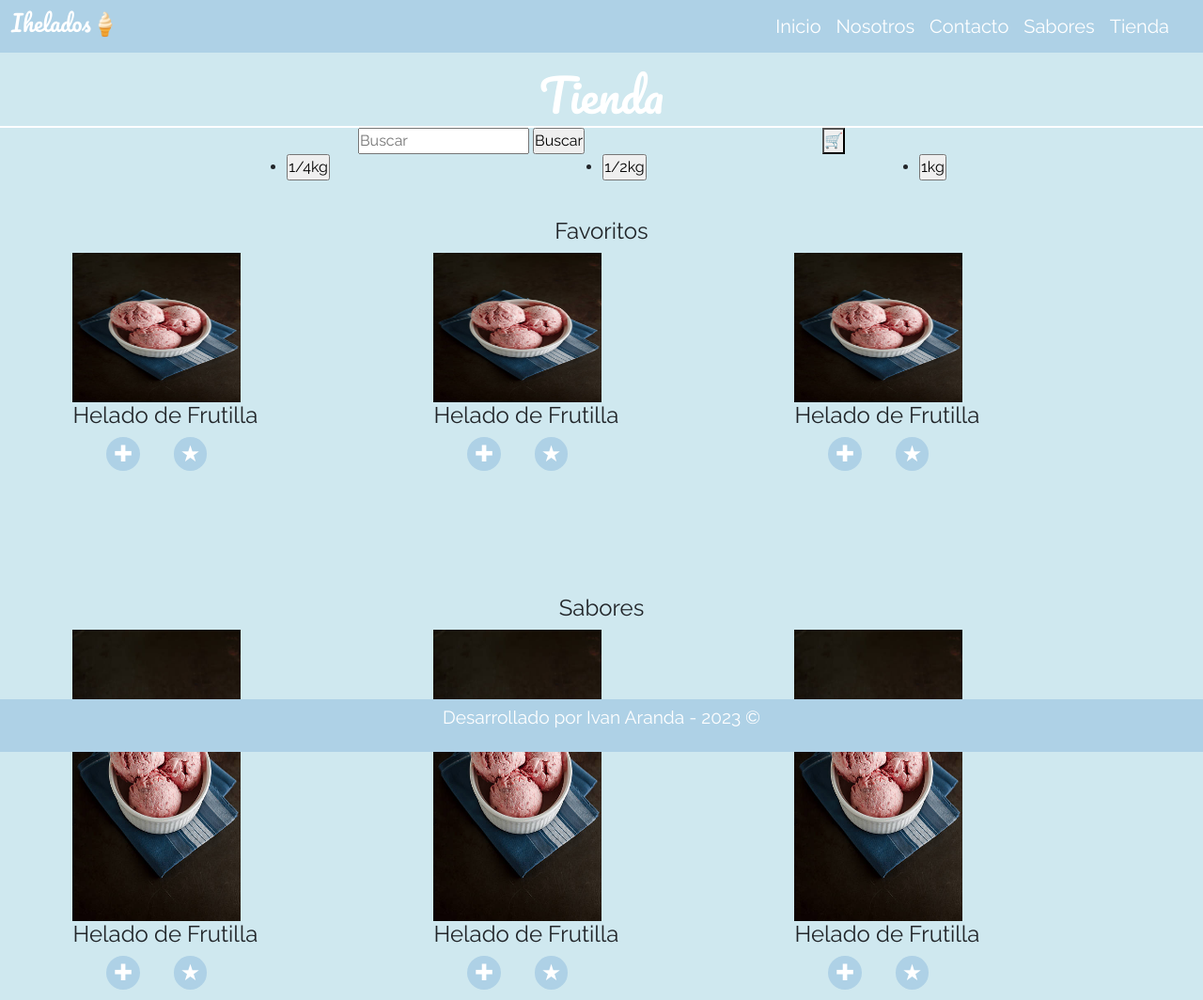
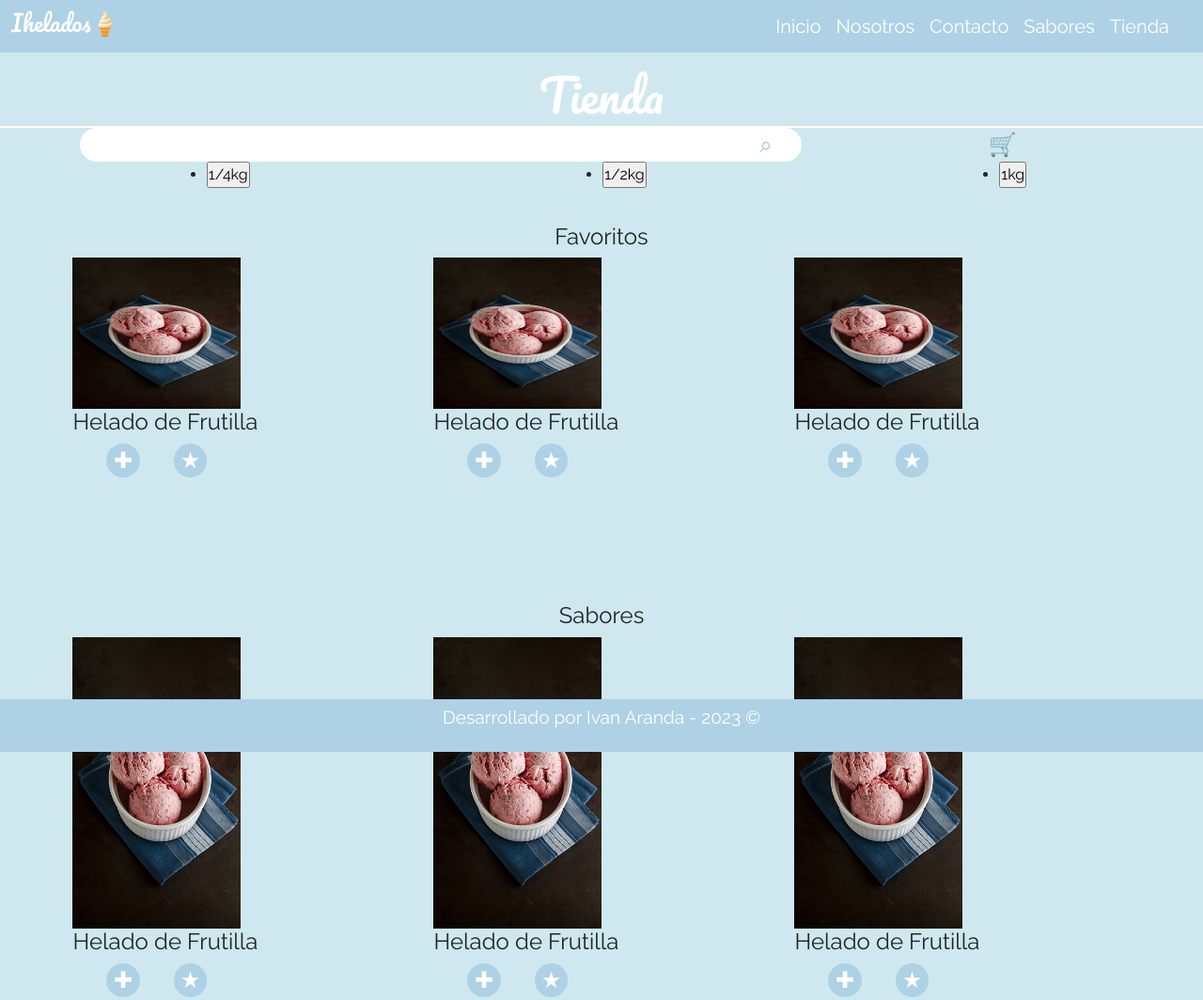
Before and after one commit to ivnarnd/pagina-web-coder, a website: page pages/tienda.html in a window 1280 px wide. Shown: the top 1064 px of the page at 94% size. Drawn offline with nearby package versions, Linux system fonts and the light colour scheme.

Commit message:
Estilizando la barra de busqueda

```diff
--- a/pages/tienda.html
+++ b/pages/tienda.html
@@ -65,10 +65,10 @@
             <section class="cabecera-busqueda">
                 <header class="barra-busqueda">
                     <form action="" method="get" class="barra-busqueda-form">
-                        <input type="text" name="busqueda" id="busqueda" placeholder="Buscar">
-                        <input type="submit" value="Buscar">
+                        <input type="text" name="busqueda" id="busqueda" class="caja-busqueda">
+                        <button class="btn-buscar">⌕</button>
                     </form>
-                    <button class="barra-busqueda-boton">🛒</button>
+                    <button class="barra-btn-carrito">🛒</button>
                 </header>
 
 
--- /dev/null
+++ b/scss/components/_barra_busqueda.scss
@@ -0,0 +1,54 @@
+// <header class="barra-busqueda">
+//      <form action="" method="get" class="barra-busqueda-form">
+//             <input type="text" name="busqueda" id="busqueda" placeholder="Buscar">
+            //<button class="btn-buscar">⌕</button>
+//      </form>
+//      <button class="barra-busqueda-boton">🛒</button>
+// </header>
+
+
+ /*CONTENEDOR DE ELEMENTOS DE BUSQUEDA*/
+ .cabecera-busqueda{
+
+    width: 100%;
+    height: 15%;
+}
+/*CONTENEDOR DE BARRA DE BUSQUEDA*/
+.barra-busqueda{
+
+    display: flex;
+    flex-flow: row nowrap;
+    justify-content: space-evenly;
+    .barra-busqueda-form{
+        background-color: $text-white-color;
+        width: 60%;
+        border-radius: 25px;
+        display: flex;
+        flex-flow: row nowrap;
+        align-items: center;
+        justify-content: center;
+        .caja-busqueda{
+            width: 90%;
+            border: none;
+            border-radius: 25px;
+            &:focus{
+                border: none;
+            }
+        }
+        .btn-buscar{
+            width: 8%;
+            background-color: $text-white-color;
+            border: none;
+            font-size: 1.5rem;
+            border-radius: 25px;
+            color: $sub-text;
+        }
+    }
+    .barra-btn-carrito{
+        background-color: inherit;
+        border: none;
+        font-size: 1.5rem;
+        width: 20%;
+    }
+
+}
--- a/scss/pages/_tienda.scss
+++ b/scss/pages/_tienda.scss
@@ -1,16 +1,4 @@
-
- .contenedor-titulo{
-     margin-top: 1rem;
-     text-align: center;
-     border-bottom: #FFFFFF 2px solid;
-     width: 100%;
-     height: 4rem;
- }
- .contenedor-titulo .titulo{
-     font-size: 3rem;
-     color: #FFFFFF;
-     font-family: 'Pacifico', cursive;
- }
+@import '../components/barra_busqueda';
  /*CONTENEDOR DE TIENDA*/
  .contenedor-tienda{
 
@@ -20,19 +8,6 @@
     align-items: center;
     justify-content: center;
  }
- /*CONTENEDOR DE ELEMENTOS DE BUSQUEDA*/
-.cabecera-busqueda{
-
-    width: 80%;
-    height: 15%;
-}
-/*CONTENEDOR DE BARRA DE BUSQUEDA*/
-.barra-busqueda{
-
-    display: flex;
-    flex-flow: row nowrap;
-    justify-content: space-evenly;
-}
 
 
 
```
Also changed, not shown: css/style.css.
